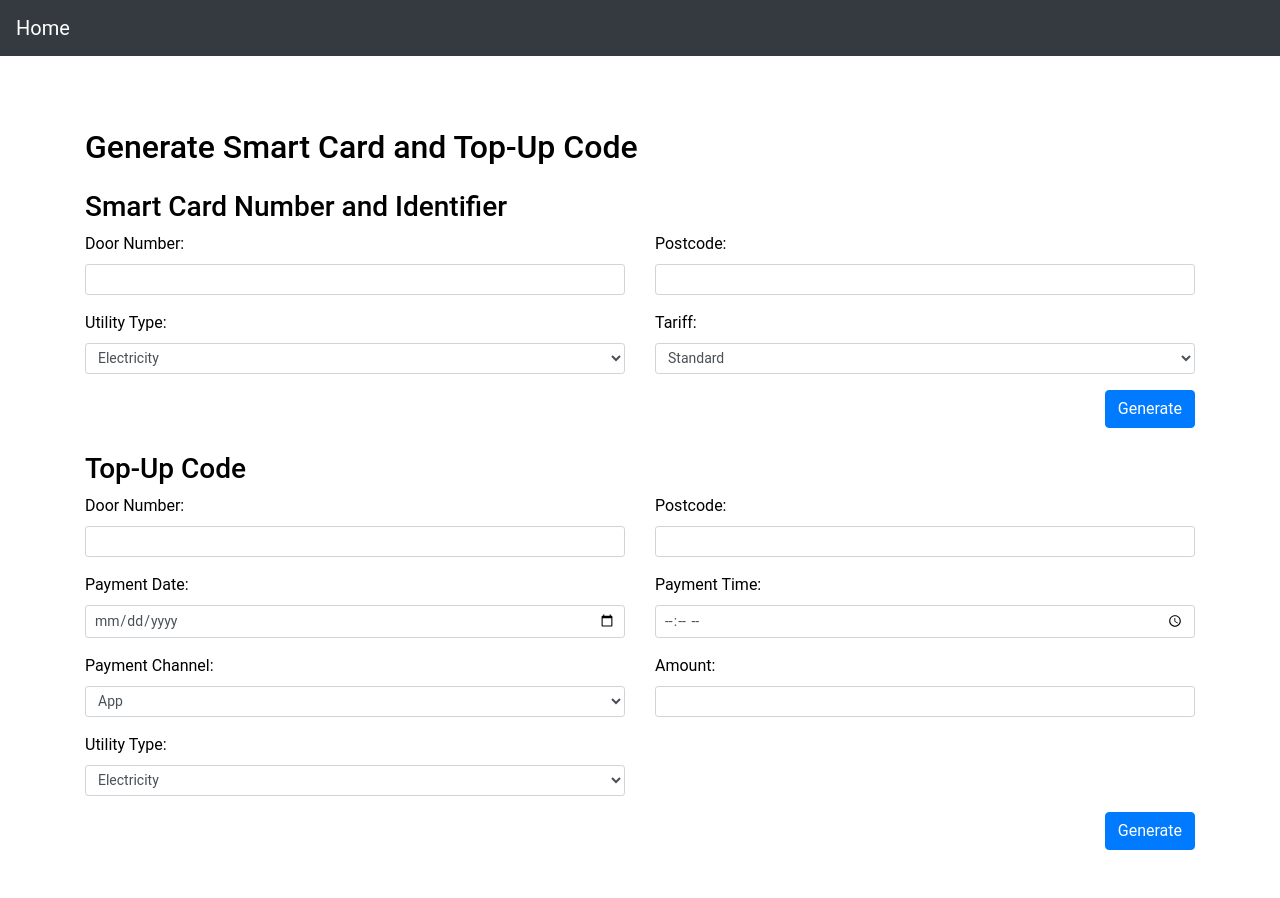
After one commit to hajam09/home, a Django app: page /generator/ in a window 1280 px wide. The commit adds this page. Run offline with Django 5.2, Linux system fonts and the light colour scheme; some libraries are stand-ins or nearby versions.

Commit message:
generate codes and add water market

```diff
--- a/core/admin.py
+++ b/core/admin.py
@@ -134,12 +134,13 @@ class MeterPointAdmin(admin.ModelAdmin):
         fields = ('date', 'time', 'channel', 'topUpCode', 'amount')
 
     list_display = [
+        'account',
         'smartCardNumber',
         'identifier',
         'utilityMarket',
         'tariff',
     ]
-    inlines = [EnergyPaymentInline]
+    #inlines = [EnergyPaymentInline]
 
 
 @admin.register(MeterReading)
--- a/core/forms.py
+++ b/core/forms.py
@@ -1,6 +1,6 @@
 from django import forms
 
-from core.models import Event
+from core.models import Event, MeterPoint, EnergyPayment
 
 
 class EventForm(forms.ModelForm):
@@ -38,3 +38,37 @@ class EventForm(forms.ModelForm):
             raise forms.ValidationError('End date must be after start date.')
 
         return data
+
+
+class SmartCardForm(forms.Form):
+    doorNumber = forms.CharField(max_length=64, label='Door Number')
+    postcode = forms.CharField(max_length=10, label='Postcode')
+    utilityType = forms.ChoiceField(choices=MeterPoint.UtilityMarket.choices, label='Utility Type')
+    tariff = forms.ChoiceField(choices=MeterPoint.Tariff.choices, label='Tariff')
+
+    def __init__(self, *args, **kwargs):
+        super().__init__(*args, **kwargs)
+        self.fields['doorNumber'].widget.attrs.update({'class': 'form-control form-control-sm'})
+        self.fields['postcode'].widget.attrs.update({'class': 'form-control form-control-sm'})
+        self.fields['utilityType'].widget.attrs.update({'class': 'form-control form-control-sm'})
+        self.fields['tariff'].widget.attrs.update({'class': 'form-control form-control-sm'})
+
+
+class TopUpForm(forms.Form):
+    doorNumber = forms.CharField(max_length=64, label='Door Number')
+    postcode = forms.CharField(max_length=10, label='Postcode')
+    paymentDate = forms.DateField(label='Payment Date',widget=forms.DateInput(attrs={'class': 'form-control form-control-sm', 'type': 'date'}))
+    paymentTime = forms.TimeField(label='Payment Time',widget=forms.TimeInput(attrs={'class': 'form-control form-control-sm', 'type': 'time'}))
+    channel = forms.ChoiceField(choices=EnergyPayment.Channel.choices, label='Payment Channel')
+    amount = forms.DecimalField(max_digits=6, decimal_places=2, label='Amount')
+    utilityType = forms.ChoiceField(choices=MeterPoint.UtilityMarket.choices, label='Utility Type')
+
+    def __init__(self, *args, **kwargs):
+        super().__init__(*args, **kwargs)
+        self.fields['doorNumber'].widget.attrs.update({'class': 'form-control form-control-sm'})
+        self.fields['postcode'].widget.attrs.update({'class': 'form-control form-control-sm'})
+        self.fields['paymentDate'].widget.attrs.update({'class': 'form-control form-control-sm'})
+        self.fields['paymentTime'].widget.attrs.update({'class': 'form-control form-control-sm'})
+        self.fields['channel'].widget.attrs.update({'class': 'form-control form-control-sm'})
+        self.fields['amount'].widget.attrs.update({'class': 'form-control form-control-sm'})
+        self.fields['utilityType'].widget.attrs.update({'class': 'form-control form-control-sm'})
--- a/core/management/commands/fetch.py
+++ b/core/management/commands/fetch.py
@@ -111,6 +111,7 @@ class Command(BaseCommand):
         meterPoints = MeterPoint.objects.bulk_create(
             [
                 MeterPoint(
+                    account=item.get('account'),
                     smartCardNumber=item.get('smartCardNumber'),
                     identifier=item.get('identifier'),
                     utilityMarket=item.get('utilityMarket'),
--- a/core/models.py
+++ b/core/models.py
@@ -124,11 +124,14 @@ class MeterPoint(models.Model):
     class UtilityMarket(models.TextChoices):
         ELECTRICITY = 'ELECTRICITY', _('Electricity')
         GAS = 'GAS', _('Gas')
+        WATER = 'WATER', _('Water')
 
     class Tariff(models.TextChoices):
         STANDARD = 'STANDARD', _('Standard')
         SAFEGUARD_PAYG = 'SAFEGUARD_PAYG', _('Safeguard PAYG')
+        OTHER = 'OTHER', _('Other')
 
+    account = models.CharField(max_length=64, null=True)
     smartCardNumber = models.CharField(max_length=64)
     identifier = models.CharField(max_length=64, unique=True)
     utilityMarket = models.CharField(max_length=64, choices=UtilityMarket.choices)
@@ -145,6 +148,8 @@ class MeterPoint(models.Model):
 class EnergyPayment(models.Model):
     class Channel(models.TextChoices):
         APP = 'APP', _('App')
+        BANK = 'BANK', _('Bank')
+        CHEQUE = 'CHEQUE', _('Cheque')
         ONLINE = 'ONLINE', _('Online')
         OTHER = 'OTHER', _('Other')
         PEAK_SAVE = 'PEAK_SAVE', _('PeakSave')
--- a/core/templates/core/energy-payments-dashboard.html
+++ b/core/templates/core/energy-payments-dashboard.html
@@ -8,6 +8,7 @@
                 <table class='table table-sm mt-5'>
                     <thead class='thead-dark'>
                     <tr>
+                        <th scope='col' class='text-nowrap'>Account</th>
                         <th scope='col' class='text-nowrap'>Smart Card Number</th>
                         <th scope='col' class='text-nowrap'>Identifier</th>
                         <th scope='col' class='text-nowrap'>Utility Market</th>
@@ -19,7 +20,8 @@
 
                     {% for mp in meterPoints %}
                         <tr>
-                            <th scope='row'>{{ mp.smartCardNumber }}</th>
+                            <th scope='row'>{{ mp.account }}</th>
+                            <td class='text-nowrap'>{{ mp.smartCardNumber }}</td>
                             <td class='text-nowrap'>{{ mp.identifier }}</td>
                             <td class='text-nowrap'>{{ mp.utilityMarket }}</td>
                             <td class='text-nowrap'>{{ mp.tariff }}</td>
--- /dev/null
+++ b/core/templates/core/generator.html
@@ -0,0 +1,152 @@
+{% extends 'core/base.html' %}
+{% load static %}
+
+{% block content %}
+    <div class='container mt-5'>
+        <h2>Generate Smart Card and Top-Up Code</h2>
+
+        <!-- Smart Card Form -->
+        <div class='mb-4 mt-4'>
+            <h3>Smart Card Number and Identifier</h3>
+            <form method='get' class='row'>
+                {% csrf_token %}
+
+                <!-- Door Number and Postcode -->
+                <div class='col-md-6'>
+                    <div class='form-group'>
+                        {{ smartCardForm.doorNumber.label_tag }}
+                        {{ smartCardForm.doorNumber }}
+                    </div>
+                </div>
+                <div class='col-md-6'>
+                    <div class='form-group'>
+                        {{ smartCardForm.postcode.label_tag }}
+                        {{ smartCardForm.postcode }}
+                    </div>
+                </div>
+
+                <!-- Utility Type and Tariff -->
+                <div class='col-md-6'>
+                    <div class='form-group'>
+                        {{ smartCardForm.utilityType.label_tag }}
+                        {{ smartCardForm.utilityType }}
+                    </div>
+                </div>
+                <div class='col-md-6'>
+                    <div class='form-group'>
+                        {{ smartCardForm.tariff.label_tag }}
+                        {{ smartCardForm.tariff }}
+                    </div>
+                </div>
+
+                <!-- Generate Button -->
+                <div class='col-12 text-right'>
+                    <button type='submit' class='btn btn-primary'>Generate</button>
+                </div>
+            </form>
+
+            {% if smartCardResults %}
+                <div class='alert alert-primary mt-2' role='alert'>
+                    <p>
+                        <strong>Smart Card Number:</strong>
+                        <span id='smartCardNumber'>{{ smartCardResults.smartCardNumber }}</span>
+                        &nbsp;
+                        <i class='fa-regular fa-clone' title='Copy' style='cursor: pointer;'
+                           onclick='copy("smartCardNumber");'></i>
+                    </p>
+                </div>
+                <div class='alert alert-primary mt-2' role='alert'>
+                    <p>
+                        <strong>Identifier:</strong>
+                        <span id='identifier'>{{ smartCardResults.identifier }}</span>
+                        &nbsp;
+                        <i class='fa-regular fa-clone' title='Copy' style='cursor: pointer;'
+                           onclick='copy("identifier");'></i>
+                    </p>
+                </div>
+            {% endif %}
+        </div>
+
+        <!-- Top-Up Code Form -->
+        <div class='mb-4 mt-4'>
+            <h3>Top-Up Code</h3>
+            <form method='get' class='row'>
+                {% csrf_token %}
+
+                <!-- Door Number and Postcode -->
+                <div class='col-md-6'>
+                    <div class='form-group'>
+                        {{ topUpForm.doorNumber.label_tag }}
+                        {{ topUpForm.doorNumber }}
+                    </div>
+                </div>
+                <div class='col-md-6'>
+                    <div class='form-group'>
+                        {{ topUpForm.postcode.label_tag }}
+                        {{ topUpForm.postcode }}
+                    </div>
+                </div>
+
+                <!-- Payment Date and Time -->
+                <div class='col-md-6'>
+                    <div class='form-group'>
+                        {{ topUpForm.paymentDate.label_tag }}
+                        {{ topUpForm.paymentDate }}
+                    </div>
+                </div>
+                <div class='col-md-6'>
+                    <div class='form-group'>
+                        {{ topUpForm.paymentTime.label_tag }}
+                        {{ topUpForm.paymentTime }}
+                    </div>
+                </div>
+
+                <!-- Channel and Amount -->
+                <div class='col-md-6'>
+                    <div class='form-group'>
+                        {{ topUpForm.channel.label_tag }}
+                        {{ topUpForm.channel }}
+                    </div>
+                </div>
+                <div class='col-md-6'>
+                    <div class='form-group'>
+                        {{ topUpForm.amount.label_tag }}
+                        {{ topUpForm.amount }}
+                    </div>
+                </div>
+
+                <!-- Utility Type -->
+                <div class='col-md-6'>
+                    <div class='form-group'>
+                        {{ topUpForm.utilityType.label_tag }}
+                        {{ topUpForm.utilityType }}
+                    </div>
+                </div>
+
+                <!-- Generate Button -->
+                <div class='col-12 text-right'>
+                    <button type='submit' class='btn btn-primary'>Generate</button>
+                </div>
+            </form>
+
+            {% if topUpResults %}
+                <div class='alert alert-primary mt-2' role='alert'>
+                    <p>
+                        <strong>Top-Up Code:</strong>
+                        <span id='topUpCode'>{{ topUpResults.topUpCode }}</span>
+                        &nbsp;
+                        <i class='fa-regular fa-clone' title='Copy' style='cursor: pointer;'
+                           onclick='copy("topUpCode");'></i>
+                    </p>
+                </div>
+            {% endif %}
+        </div>
+    </div>
+
+    <script>
+        function copy(elementId) {
+            const topUpCode = document.getElementById(elementId).innerText;
+            navigator.clipboard.writeText(topUpCode);
+        }
+    </script>
+{% endblock %}
--- a/core/templatetags/custom_filters.py
+++ b/core/templatetags/custom_filters.py
@@ -11,12 +11,13 @@ def linkItem(name, url=None, icon=None):
 @register.simple_tag
 def navigationPanel(request):
     links = [
-        linkItem('Admin', reverse('admin:index'), 'fas fa-cogs'),
+        linkItem('Admin', reverse('admin:index'), 'fas fa-user-shield'),
         linkItem('Index', reverse('core:index-view'), 'fas fa-th-large'),
         linkItem('Cat Purchases', reverse('core:cat-purchases-dashboard'), 'fas fa-shopping-cart'),
         linkItem('Energy Payments', reverse('core:energy-payments-dashboard'), 'fas fa-bolt'),
         linkItem('Events', reverse('core:events'), 'fas fa-calendar-alt'),
         linkItem('Goal & Task', reverse('core:goals-and-tasks'), 'fas fa-tasks'),
+        linkItem('Generator', reverse('core:generator'), 'fas fa-plug'),
         linkItem(None),
     ]
 
--- a/core/urls.py
+++ b/core/urls.py
@@ -23,6 +23,7 @@ from core.views import (
     logoutView,
     goalAndTasks,
     events,
+    generator,
     EnergyPaymentsDashboard,
     MeterPointView,
 )
@@ -66,6 +67,11 @@ urlpatterns = [
         events,
         name='events'
     ),
+    path(
+        'generator/',
+        generator,
+        name='generator'
+    ),
 
     # Versioned custom APIs
     path(
--- a/core/views.py
+++ b/core/views.py
@@ -14,7 +14,7 @@ from django.views import View
 from django.views.generic import ListView
 
 from core import service
-from core.forms import EventForm
+from core.forms import EventForm, SmartCardForm, TopUpForm
 from core.models import EnergyPayment, MeterPoint, Goal, Task, MeterReading, Event
 
 
@@ -246,3 +246,43 @@ def events(request):
         form = EventForm(instance=event) if event else EventForm()
 
     return render(request, 'core/events.html', {'form': form})
+
+
+def generator(request):
+    smartCardResults = None
+    topUpResults = None
+
+    smartCardForm = SmartCardForm(request.GET)
+    topUpForm = TopUpForm(request.GET)
+
+    if smartCardForm.is_valid():
+        doorNumber = smartCardForm.cleaned_data['doorNumber']
+        postcode = smartCardForm.cleaned_data['postcode']
+        utilityType = smartCardForm.cleaned_data['utilityType']
+        tariff = smartCardForm.cleaned_data['tariff']
+
+        smartCardNumber, identifier = service.generateSmartCardAndIdentifier(
+            doorNumber, postcode, utilityType, tariff
+        )
+        smartCardResults = {'smartCardNumber': smartCardNumber, 'identifier': identifier}
+
+    if topUpForm.is_valid():
+        doorNumber = topUpForm.cleaned_data['doorNumber']
+        postcode = topUpForm.cleaned_data['postcode']
+        paymentDate = topUpForm.cleaned_data['paymentDate']
+        paymentTime = topUpForm.cleaned_data['paymentTime']
+        channel = topUpForm.cleaned_data['channel']
+        amount = topUpForm.cleaned_data['amount']
+        utilityType = topUpForm.cleaned_data['utilityType']
+
+        topUpCode = service.generateTopUpCode(
+            doorNumber, postcode, paymentDate, paymentTime, channel, amount, utilityType
+        )
+        topUpResults = {'topUpCode': topUpCode}
+
+    return render(request, 'core/generator.html', {
+        'smartCardForm': smartCardForm,
+        'topUpForm': topUpForm,
+        'smartCardResults': smartCardResults,
+        'topUpResults': topUpResults
+    })
```
Also changed, not shown: core/service.py (+23 -4 lines), core/templates/core/meter-point.html (+12 -10 lines), core/migrations/0001_initial.py.
